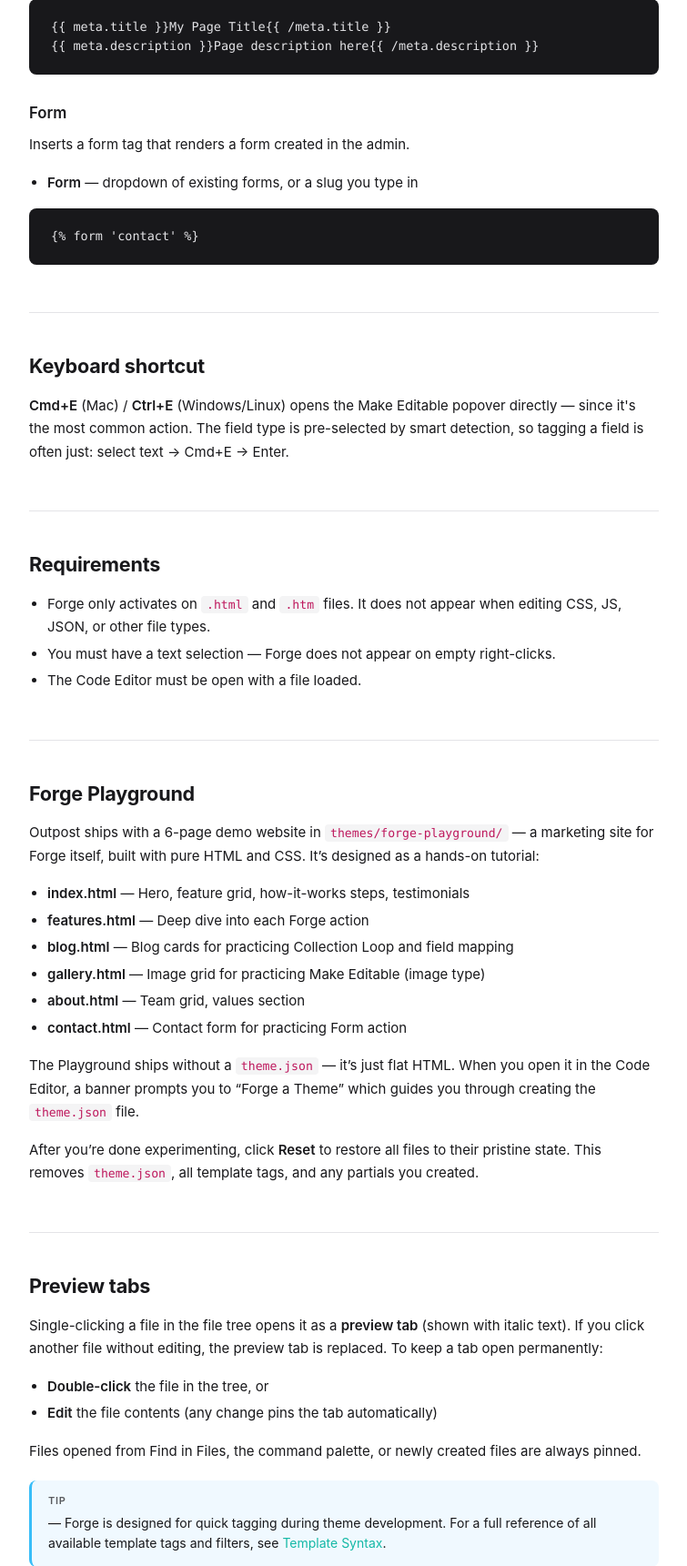
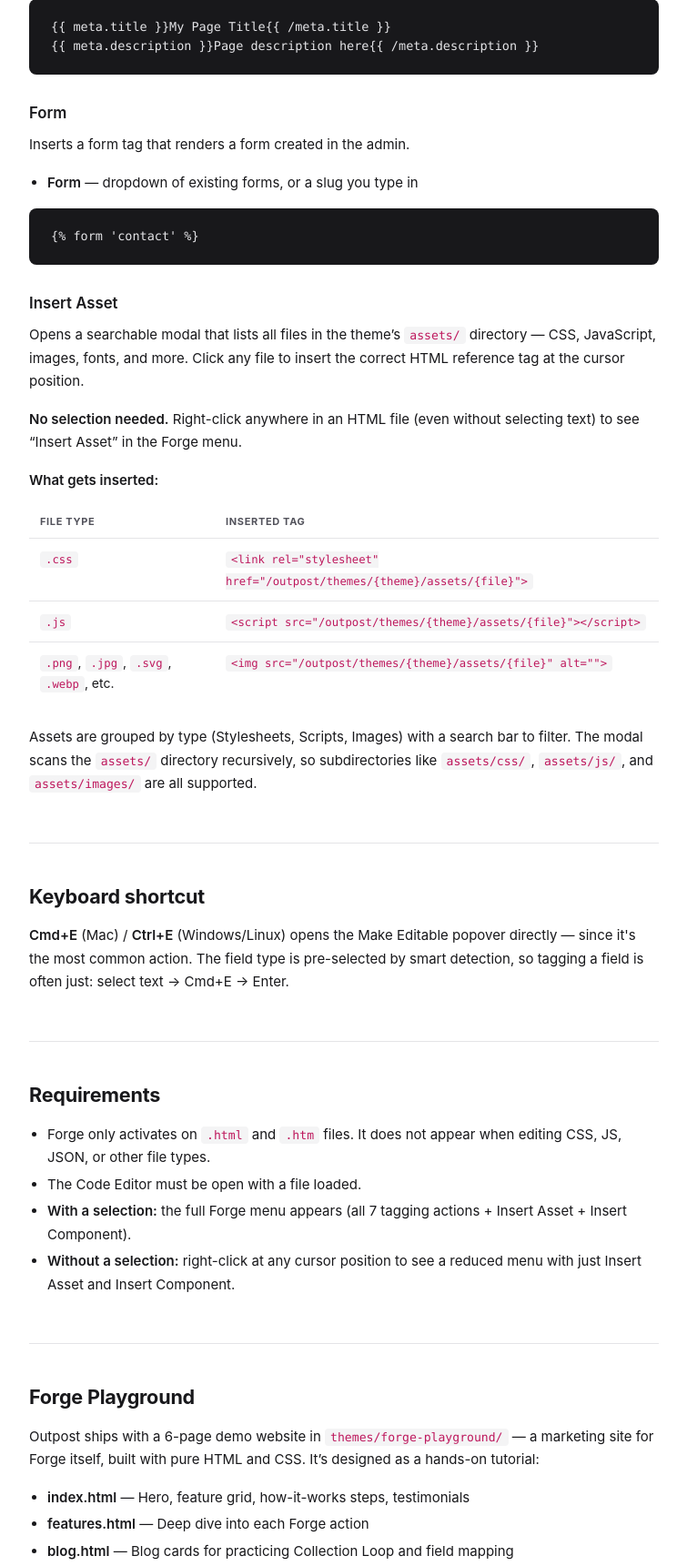
Before and after one commit to tonyshawjr/outpost, a PHP site: page /php/docs/features/forge.html in a window 1280 px wide. Shown: the part 4577-6298 px from the top of the page at 91% size, without its empty margins (292-1047 px from the left). Run offline with PHP 8.4, Linux system fonts and the light colour scheme.

Commit message:
v2.6.6 — Security hardening & Forge docs fix
- Symlink protection in code_build_tree() and code_search_dir()
- Asset scan limits (500 files, 5 depth) in code_scan_assets()
- Updated Forge docs Requirements section for cursor-only mode

Co-Authored-By: Claude Opus 4.6 <noreply@anthropic.com>

```diff
--- a/package.json
+++ b/package.json
@@ -1,6 +1,6 @@
 {
   "name": "outpost-cms",
-  "version": "2.6.5",
+  "version": "2.6.6",
   "private": true,
   "type": "module",
   "scripts": {
--- a/php/config.php
+++ b/php/config.php
@@ -3,7 +3,7 @@
  * Outpost CMS — Configuration
  */
 
-define('OUTPOST_VERSION', '2.6.5');
+define('OUTPOST_VERSION', '2.6.6');
 
 // Paths (resolved relative to this file's location)
 define('OUTPOST_DIR', __DIR__ . '/');
--- a/php/docs/features/forge.html
+++ b/php/docs/features/forge.html
@@ -223,14 +223,45 @@
     </ul>
     <pre><code>{% form 'contact' %}</code></pre>
 
+    <h3>Insert Asset</h3>
+    <p>Opens a searchable modal that lists all files in the theme&rsquo;s <code>assets/</code> directory &mdash; CSS, JavaScript, images, fonts, and more. Click any file to insert the correct HTML reference tag at the cursor position.</p>
+    <p><strong>No selection needed.</strong> Right-click anywhere in an HTML file (even without selecting text) to see &ldquo;Insert Asset&rdquo; in the Forge menu.</p>
+
+    <p><strong>What gets inserted:</strong></p>
+    <table>
+      <thead>
+        <tr>
+          <th>File type</th>
+          <th>Inserted tag</th>
+        </tr>
+      </thead>
+      <tbody>
+        <tr>
+          <td><code>.css</code></td>
+          <td><code>&lt;link rel="stylesheet" href="/outpost/themes/{theme}/assets/{file}"&gt;</code></td>
+        </tr>
+        <tr>
+          <td><code>.js</code></td>
+          <td><code>&lt;script src="/outpost/themes/{theme}/assets/{file}"&gt;&lt;/script&gt;</code></td>
+        </tr>
+        <tr>
+          <td><code>.png</code>, <code>.jpg</code>, <code>.svg</code>, <code>.webp</code>, etc.</td>
+          <td><code>&lt;img src="/outpost/themes/{theme}/assets/{file}" alt=""&gt;</code></td>
+        </tr>
+      </tbody>
+    </table>
+
+    <p>Assets are grouped by type (Stylesheets, Scripts, Images) with a search bar to filter. The modal scans the <code>assets/</code> directory recursively, so subdirectories like <code>assets/css/</code>, <code>assets/js/</code>, and <code>assets/images/</code> are all supported.</p>
+
     <h2>Keyboard shortcut</h2>
     <p><strong>Cmd+E</strong> (Mac) / <strong>Ctrl+E</strong> (Windows/Linux) opens the Make Editable popover directly — since it's the most common action. The field type is pre-selected by smart detection, so tagging a field is often just: select text → Cmd+E → Enter.</p>
 
     <h2>Requirements</h2>
     <ul>
       <li>Forge only activates on <code>.html</code> and <code>.htm</code> files. It does not appear when editing CSS, JS, JSON, or other file types.</li>
-      <li>You must have a text selection — Forge does not appear on empty right-clicks.</li>
       <li>The Code Editor must be open with a file loaded.</li>
+      <li><strong>With a selection:</strong> the full Forge menu appears (all 7 tagging actions + Insert Asset + Insert Component).</li>
+      <li><strong>Without a selection:</strong> right-click at any cursor position to see a reduced menu with just Insert Asset and Insert Component.</li>
     </ul>
 
     <h2>Forge Playground</h2>
--- a/test-site/outpost/config.php
+++ b/test-site/outpost/config.php
@@ -3,7 +3,7 @@
  * Outpost CMS — Configuration
  */
 
-define('OUTPOST_VERSION', '2.6.5');
+define('OUTPOST_VERSION', '2.6.6');
 
 // Paths (resolved relative to this file's location)
 define('OUTPOST_DIR', __DIR__ . '/');
```
Also changed, not shown: php/code-editor.php (+9 -2 lines), php/docs/changelog.html (+11 -0 lines), test-site/outpost/code-editor.php (+9 -2 lines), test-site/outpost/docs/changelog.html (+11 -0 lines), test-site/outpost/docs/features/forge.html (+32 -1 lines), CHANGELOG.md.
